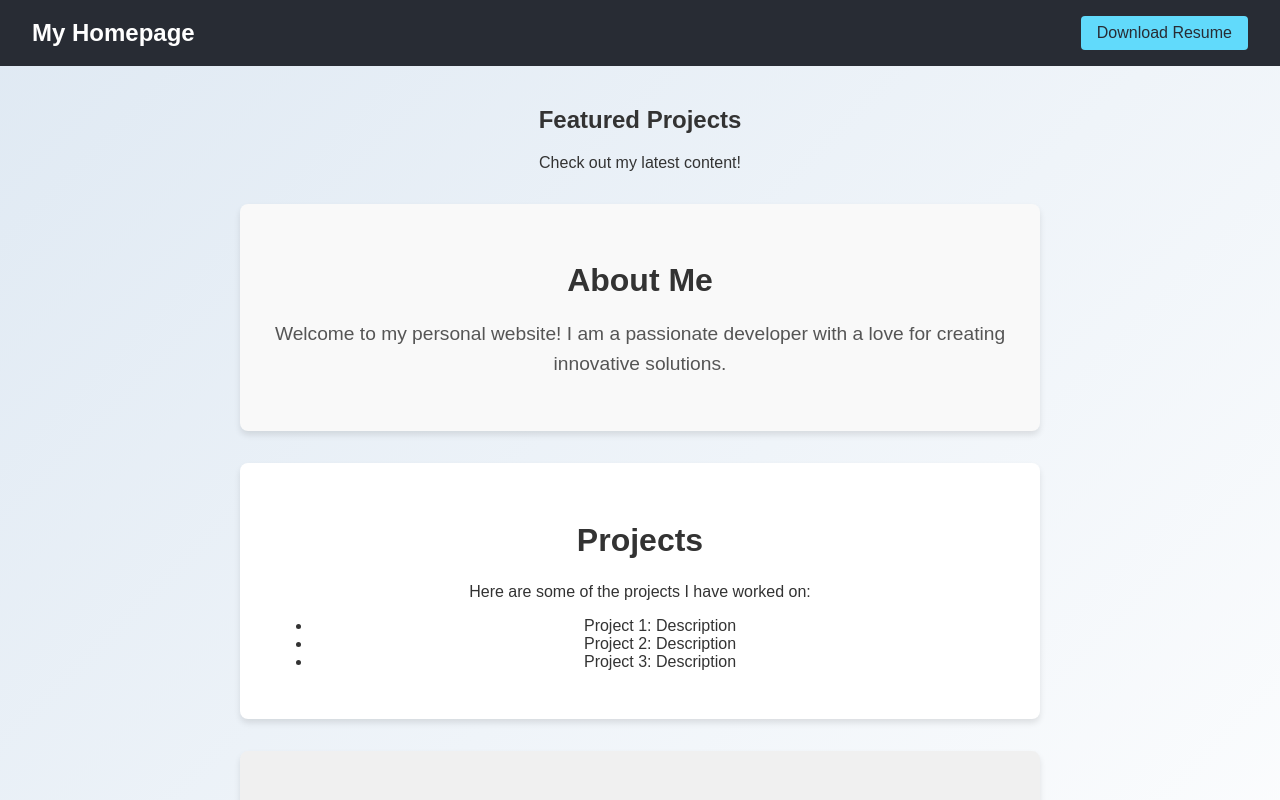
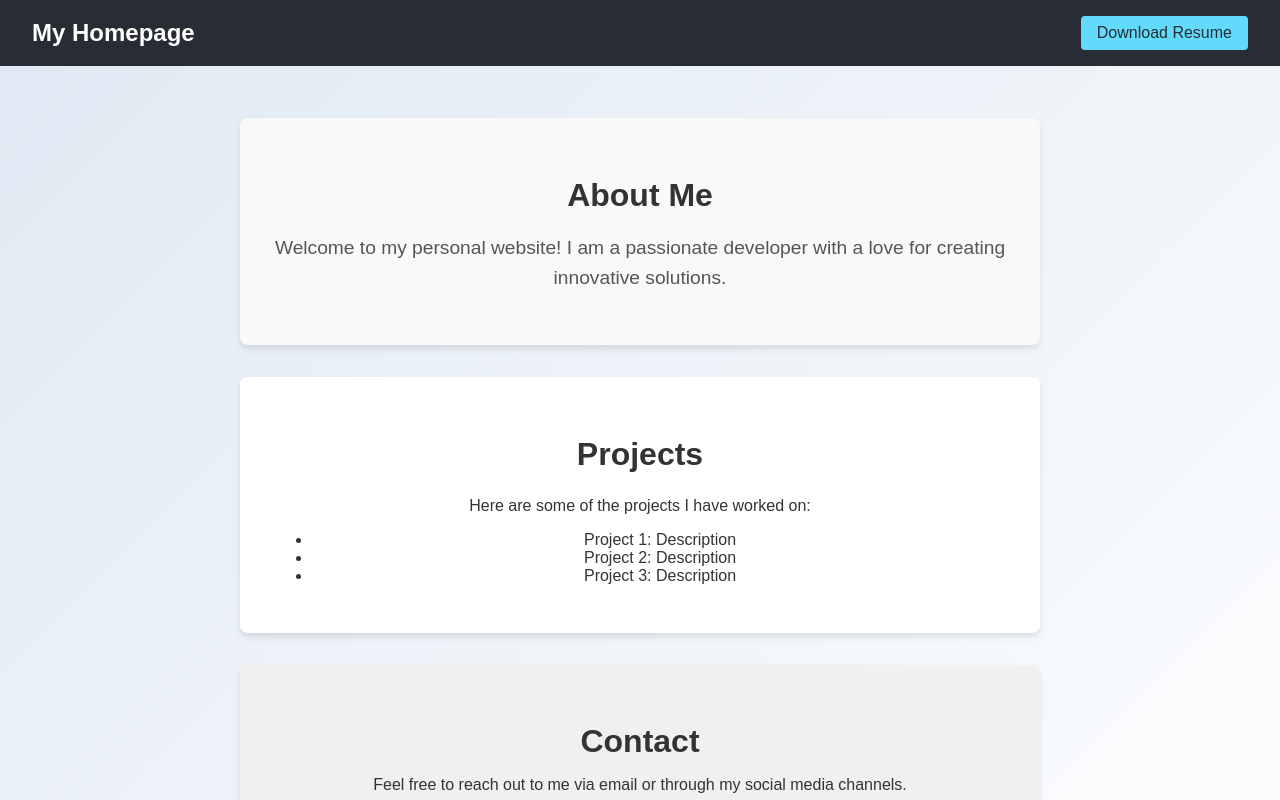
Before and after one commit to MaxGer99/my-homepage, a React (Create React App) app in the folder my-homepage/: page / in a window 1280 px wide. Shown: the top 800 px of the page. Built offline with nearby package versions, Linux system fonts and the light colour scheme.

Commit message:
Optimizations

```diff
--- a/my-homepage/src/App.js
+++ b/my-homepage/src/App.js
@@ -2,7 +2,6 @@ import React, { useState } from 'react';
 import { motion } from 'framer-motion';
 import Header from './components/Header';
 import Footer from './components/Footer';
-import VideoSection from './components/VideoSection';
 import SplashScreen from './components/SplashScreen';
 import AboutMe from './components/AboutMe';
 import Projects from './components/Projects';
@@ -25,13 +24,6 @@ const App = () => {
 				>
 					<Header />
 					<main className="main-content">
-						<motion.div
-							initial={{ scale: 0.8, opacity: 0 }}
-							animate={{ scale: 1, opacity: 1 }}
-							transition={{ duration: 1 }}
-						>
-							<VideoSection />
-						</motion.div>
 						<motion.div
 							initial={{ opacity: 0, y: 50 }}
 							animate={{ opacity: 1, y: 0 }}
```
